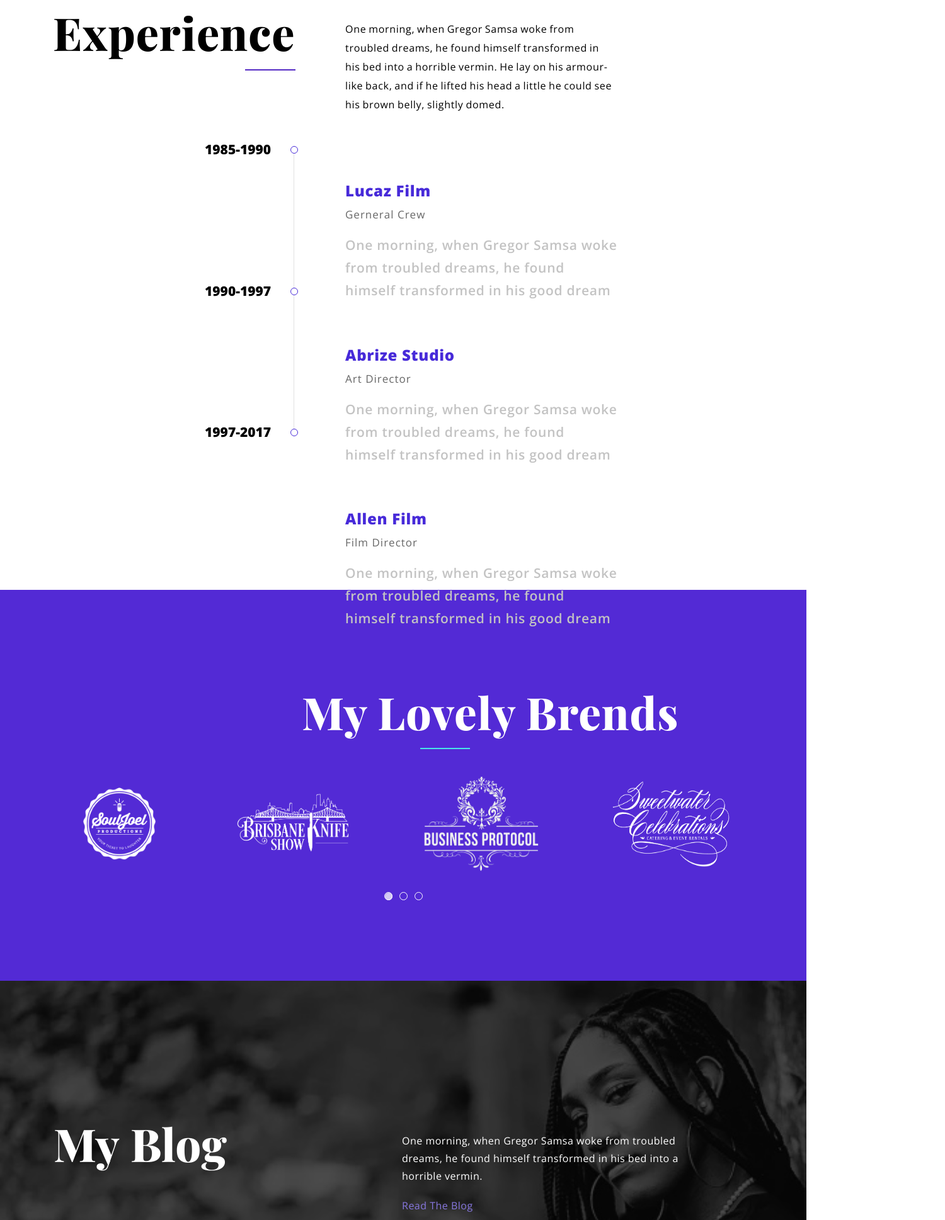
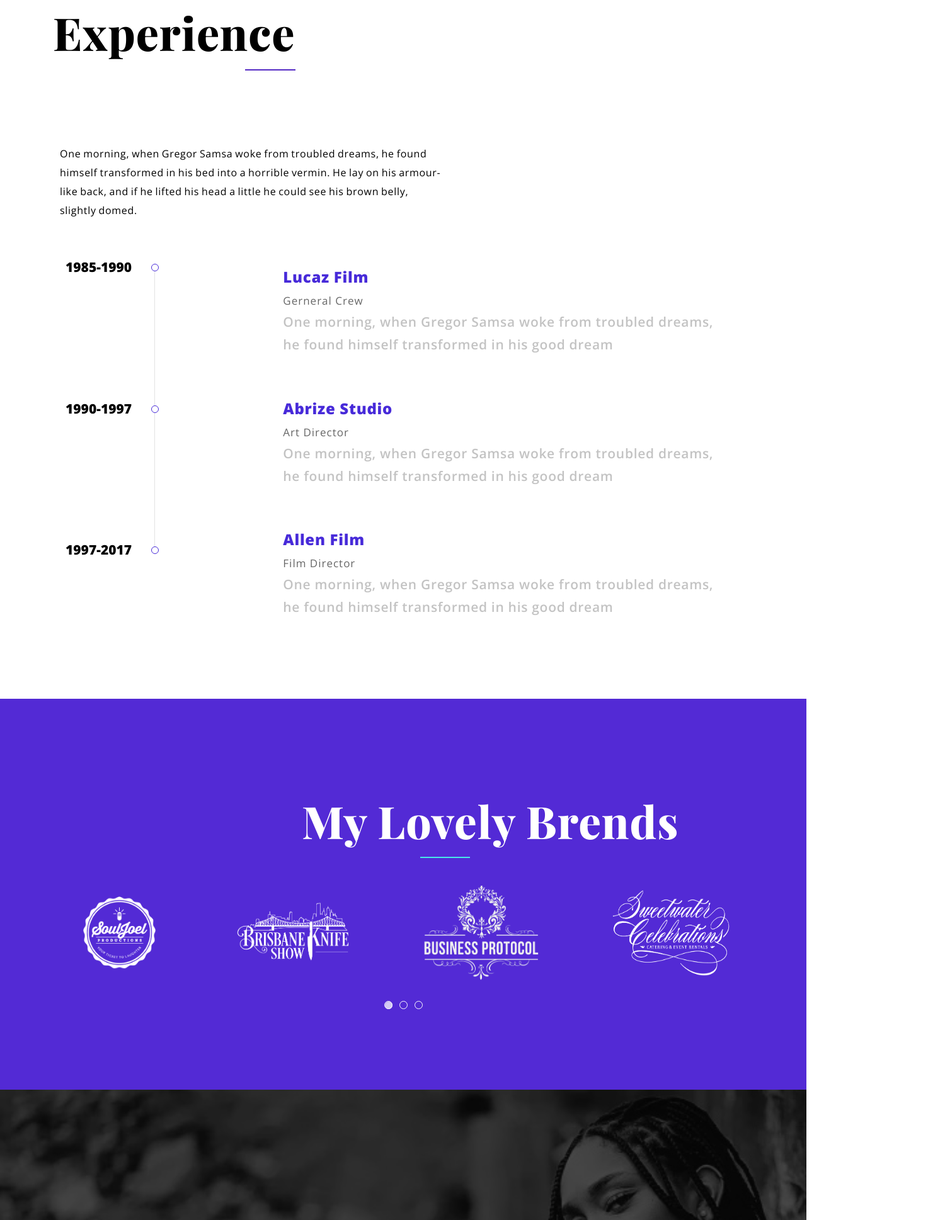
Before and after one commit to iiinnnaaa/Portfolio, a plain HTML site: page index.html in a window 1280 px wide. Shown: the part 3116-5054 px from the top of the page at 63% size, 1500 px wide, since content can reach past the window. Drawn offline with nearby package versions, Linux system fonts and the light colour scheme; a web font is replaced by a local one.

Commit message:
trying to make page response

```diff
--- a/css/style.css
+++ b/css/style.css
@@ -1035,12 +1035,16 @@ transition: 0.3s ease;
 }
 
 .sixth-cont{
+	width: 95%;
+	display: block;
+	justify-content: space-between;
 	margin-top: 210px;
-	margin-left: 85px;
+	margin-left: auto;
+	margin-right: auto;
 }
 
 .sixth-text1{
-
+	margin-left: 2.9%;
 }
 
 .sixth-text1 > p {
@@ -1055,7 +1059,7 @@ transition: 0.3s ease;
 .sixth-text2{
 	font-family: 'Open Sans', sans-serif;
 	margin-top: -66px;
-	margin-left: 553px;
+	margin-left: 39.7%;
 	padding: 0px 200px 0 0;
 }
 
@@ -1093,8 +1097,8 @@ transition: 0.3s ease;
 
 .blog-container{
 	width: 435px;
-	margin-left: 14px;
-	padding: 0px 0px 0 0;
+	margin-left: 4px;
+	padding: 0px 0px 0 10px;
 	margin-right: 24.3px;
 	color: white;
 	margin-top: 2px;
@@ -1223,7 +1227,7 @@ transition: 0.3s ease;
 	margin-left: 11px;
 	margin-top: 27px;
 	line-height: 28px;
-	letter-spacing: 0.px;
+	letter-spacing: 0;
 	word-spacing: 3px;
 }
 
@@ -1235,8 +1239,8 @@ transition: 0.3s ease;
 	width: 70px;
 	display: flex;
 	justify-content: space-between;
-	margin-left: 1305px;
-	margin-top: -100px;
+	margin-left: 89.7%;
+	margin-top: -6.5%;
 }
 
 
@@ -1267,7 +1271,7 @@ transition: 0.3s ease;
 .sev-contacts{
 	width: 25%;
 	margin-top: 189px;
-	margin-left: 86px;
+	margin-left: 5.4%;
 }
 
 .sev-cont > p {
@@ -1446,3 +1450,138 @@ background-color: #121212;
 	word-spacing: 0px;
 	font-weight: 300;
 }
+
+@media only screen and (max-width: 767px) {
+	.second-page{
+		width: 100% !important;
+	}
+}
+
+@media only screen and (max-width: 1000px) {
+	.sixth-arrows{
+		display: none !important;
+		top: 0;
+		left: 0;
+		right: 0;
+		bottom: 0;
+		margin: 0;
+	}
+	.slide-text{
+		width: 92%;
+		margin-top: 7% !important;
+	}
+}
+
+@media only screen and (max-width: 1145px) {
+	.dot-nav{
+		display: none;
+	}
+}
+
+
+@media only screen and (max-width: 1400px) {
+
+	#page4{
+		height: 100%;
+	}
+
+	.fourth-page {
+		width: 100%;
+		margin: auto;
+	}
+
+	.fourth-part1 {
+		display: block;
+		width: 30%;
+		height: 100%;
+		margin-top: 131px;
+		margin-left: 84px;
+	}
+
+	.four-text1 {
+		font-size: 72px;
+		font-weight: 800;
+		font-family: 'Playfair Display', sans-serif;
+		letter-spacing: 1px;
+	}
+
+	.four-lines {
+		width: 180px;
+		height: 500px;
+		padding: 10px;
+		margin-top: 75%;
+		margin-left: 10px;
+		font-size: 21px;
+		font-weight: 900;
+		font-family: 'Open Sans', sans-serif;
+	}
+
+	.fourth-part2 {
+		font-family: 'Open Sans', sans-serif;
+		margin-top: 28%;
+		margin-left: -32%;
+		margin-bottom: 10%;
+	}
+
+	.little-text {
+		line-height: 29.9px;
+		font-size: 16px;
+		font-weight: 400;
+		word-spacing: -1px;
+		letter-spacing: 0.7px;
+		width: 50%;
+		min-width: 30%;
+		margin-top: -1;
+		margin-left: 3%;
+		padding: 0;
+	}
+
+	.experience {
+		margin-top: 6%;
+		margin-left: 32%;
+	}
+
+	.description {
+		width: 85%;
+		font-size: 21px;
+		font-weight: 600;
+		margin-top: 4px;
+		letter-spacing: 0.7px;
+		line-height: 36px;
+		padding: 0;
+	}
+
+	.exp-s1 {
+		margin-top: 8%;
+	}
+
+	.exp-s2 {
+		margin-top: 8%;
+	}
+
+  .sixth-text1{
+	  width: 30%;
+	  margin-left: 2.9%;
+  }
+
+	.sixth-text2{
+		width: 80%;
+		font-family: 'Open Sans', sans-serif;
+		margin-top: 2%;
+		margin-left: 3%;
+		padding: 0;
+	}
+
+	.sixth-arrows{
+		width: 7%;
+		display: flex;
+		justify-content: space-between;
+		margin-left: 85.7%;
+		margin-top: -18%;
+	}
+
+	.slide-text{
+		width: 92%;
+		margin-top: 18%;
+	}
+}
--- a/js/index.js
+++ b/js/index.js
@@ -137,31 +137,21 @@ $('.slide-text').slick({
 	slidesToScroll: 1,
 	responsive: [
 		{
-			breakpoint: 1024,
+			breakpoint: 1400,
 			settings: {
-				slidesToShow: 3,
-				slidesToScroll: 3,
-				infinite: true,
-				dots: true
+				slidesToShow: 2,
+				slidesToScroll: 1,
+				infinite: false,
 			}
 		},
 		{
-			breakpoint: 600,
+			breakpoint: 760,
 			settings: {
-				slidesToShow: 2,
-				slidesToScroll: 2
+				slidesToShow: 1,
+				slidesToScroll: 1,
+				infinite: false,
 			}
 		},
-		{
-			breakpoint: 480,
-			settings: {
-				slidesToShow: 1,
-				slidesToScroll: 1
-			}
-		}
-		// You can unslick at a given breakpoint now by adding:
-		// settings: "unslick"
-		// instead of a settings object
 	]
 });
 
```
Also changed, not shown: index.html (+3 -1 lines).
